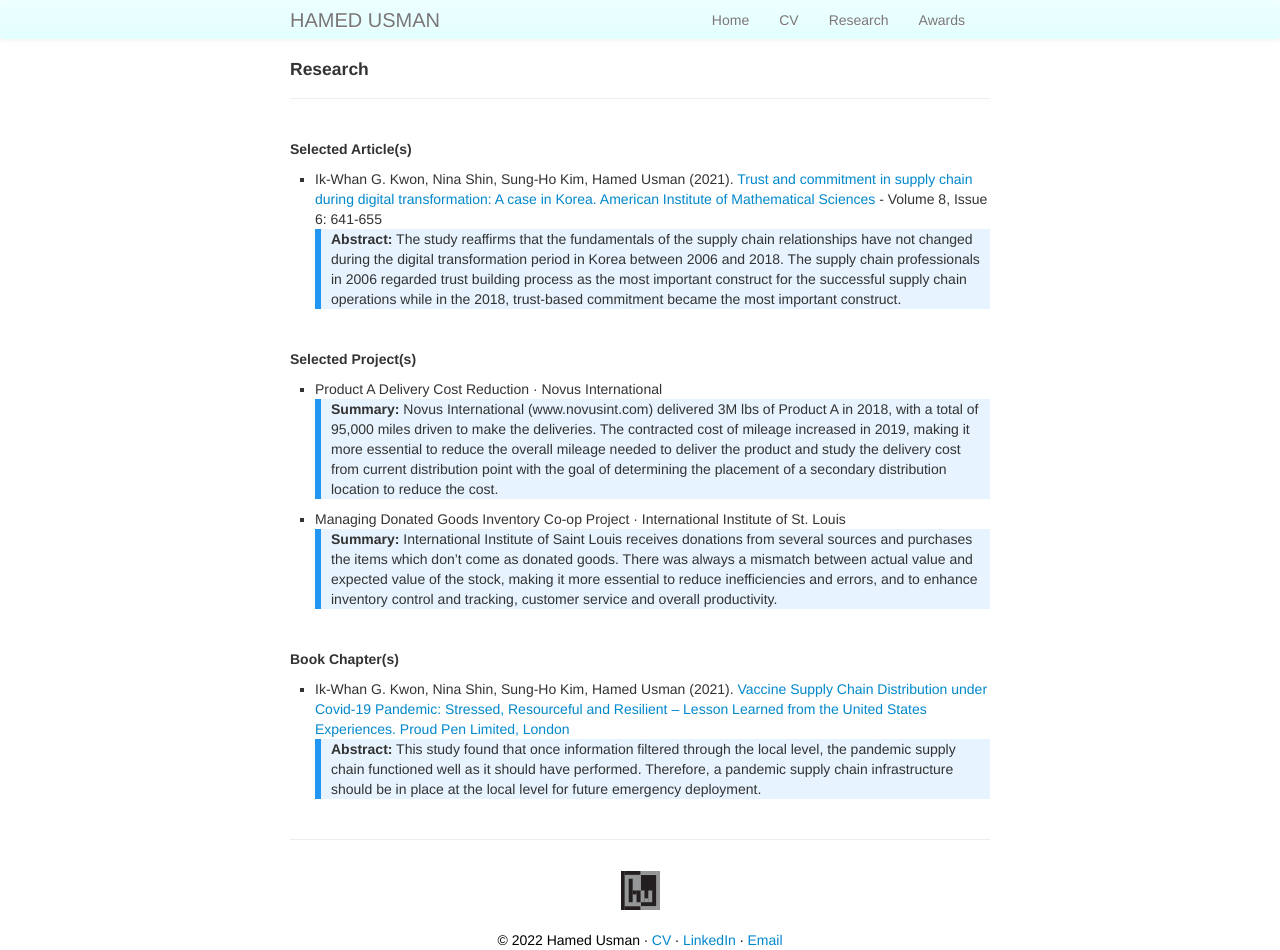
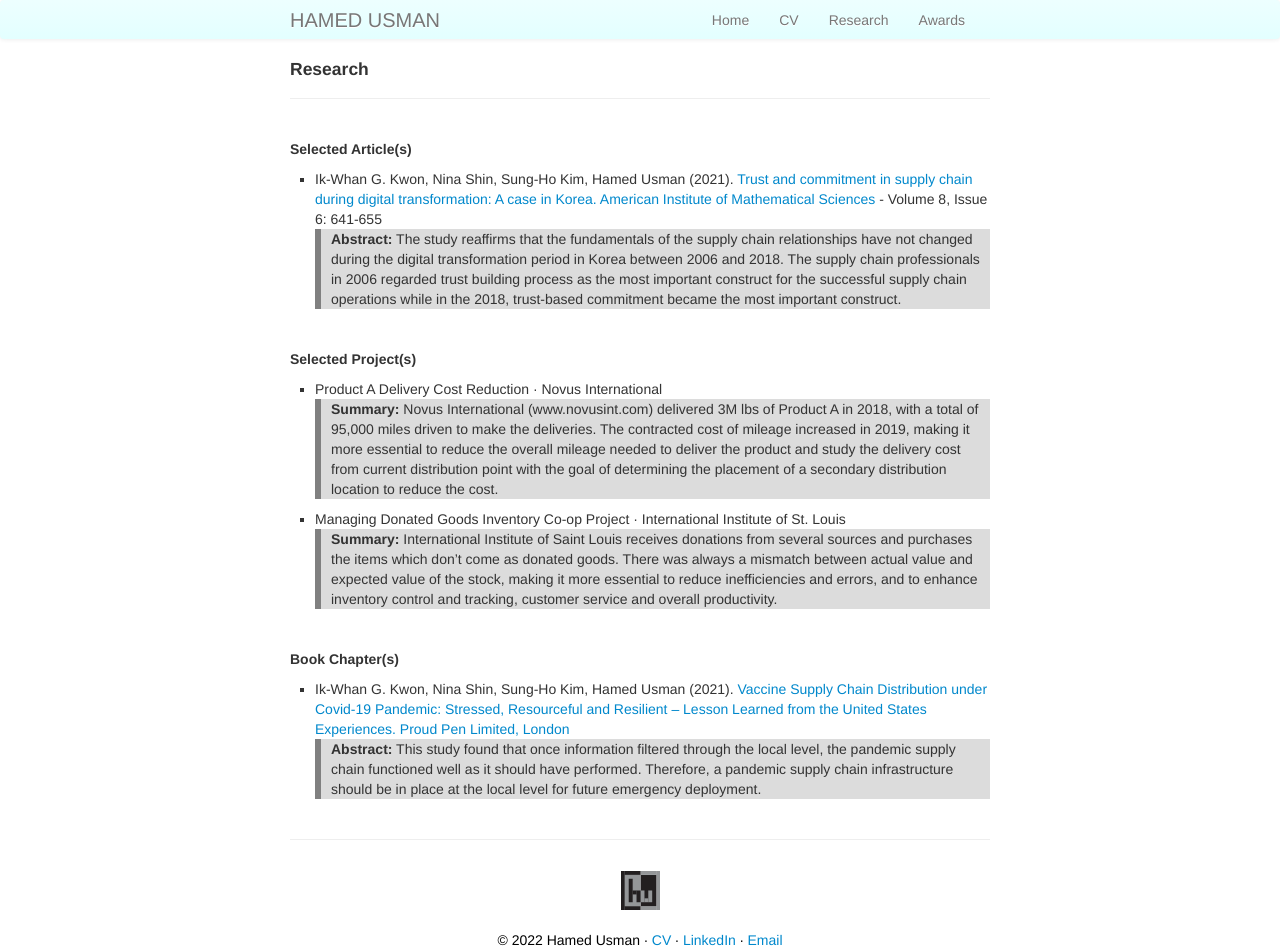
Before and after one commit to hamedusman/hamedusman.github.io, a Jekyll site: the page built from pages/research.md, in a window 1280 px wide. Built offline with Jekyll 4.4.1, drawn with Linux system fonts in a browser that asks for light colours.

Commit message:
Update research.md

```diff
--- a/pages/research.md
+++ b/pages/research.md
@@ -6,7 +6,7 @@
 <h5>Selected Article(s)</h5>
 <ul>
   <li>Ik-Whan G. Kwon, Nina Shin, Sung-Ho Kim, Hamed Usman (2021). <a href="https://doi.org/10.3934/environsci.2021040">Trust and commitment in supply chain during digital transformation: A case in Korea.</a> <a href="http://www.aimspress.com/journal/aimses">American Institute of Mathematical Sciences</a> - Volume 8, Issue 6: 641-655</li>
-  <div class="info">
+  <div class="summary">
   <p><strong>Abstract:</strong> The study reaffirms that the fundamentals of the supply chain relationships have not changed during the digital transformation period in Korea between 2006 and 2018. The supply chain professionals in 2006 regarded trust building process as the most important construct for the successful supply chain operations while in the 2018, trust-based commitment became the most important construct.</p></div>
 </ul>
 
@@ -14,16 +14,16 @@
 <h5>Selected Project(s)</h5>
 <ul>
 <li>Product A Delivery Cost Reduction · Novus International</li>
-   <div class="info">
+   <div class="summary">
   <p><strong>Summary:</strong> Novus International (www.novusint.com) delivered 3M lbs of Product A in 2018, with a total of 95,000 miles driven to make the deliveries. The contracted cost of mileage increased in 2019, making it more essential to reduce the overall mileage needed to deliver the product and study the delivery cost from current distribution point with the goal of determining the placement of a secondary distribution location to reduce the cost.</p></div>
 
 <li>Managing Donated Goods Inventory Co-op Project · International Institute of St. Louis</li>
-<div class="info"><p><strong>Summary:</strong> International Institute of Saint Louis receives donations from several sources and purchases the items which don’t come as donated goods. There was always a mismatch between actual value and expected value of the stock, making it more essential to reduce inefficiencies and errors, and to enhance inventory control and tracking, customer service and overall productivity.</p></div>
+<div class="summary"><p><strong>Summary:</strong> International Institute of Saint Louis receives donations from several sources and purchases the items which don’t come as donated goods. There was always a mismatch between actual value and expected value of the stock, making it more essential to reduce inefficiencies and errors, and to enhance inventory control and tracking, customer service and overall productivity.</p></div>
 </ul>
 
 <br>
 <h5>Book Chapter(s)</h5>
 <ul>
 <li>Ik-Whan G. Kwon, Nina Shin, Sung-Ho Kim, Hamed Usman (2021). <a href="https://doi.org/10.51432/978-1-8381524-2-0-6">Vaccine Supply Chain Distribution under Covid-19 Pandemic: Stressed, Resourceful and Resilient – Lesson Learned from the United States Experiences.</a> <a href="https://www.proudpen.com">Proud Pen Limited, London</a></li>
-<div class="info"><p><strong>Abstract:</strong> This study found that once information filtered through the local level, the pandemic supply chain functioned well as it should have performed. Therefore, a pandemic supply chain infrastructure should be in place at the local level for future emergency deployment.</p></div>
+<div class="summary"><p><strong>Abstract:</strong> This study found that once information filtered through the local level, the pandemic supply chain functioned well as it should have performed. Therefore, a pandemic supply chain infrastructure should be in place at the local level for future emergency deployment.</p></div>
 </ul>
```
